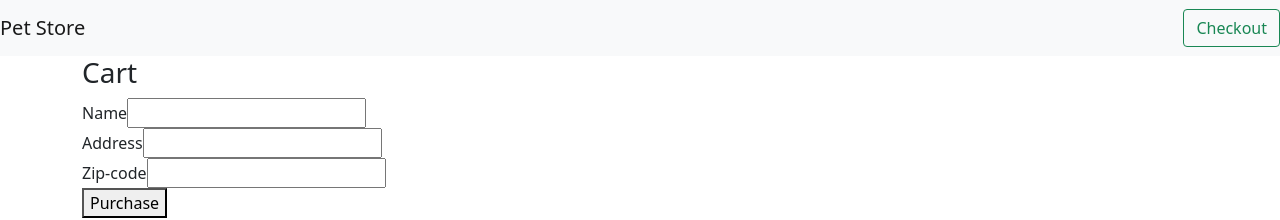
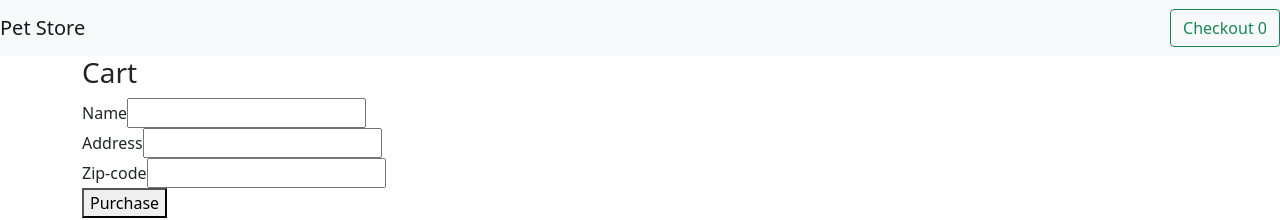
Before and after one commit to Frepacha/FE21-AngularDay2-Delgado-Gregor, an Angular app in the folder Petshop/: page /cart in a window 1280 px wide. Shown: the top 220 px of the page. Built offline with nearby package versions, Linux system fonts and the light colour scheme.

Commit message:
i added the chackout itemLength

```diff
--- a/Petshop/src/app/cart.service.ts
+++ b/Petshop/src/app/cart.service.ts
@@ -23,4 +23,9 @@ export class CartService {
     this.petitems = [];
     return this.petitems;
   }
+
+  // tslint:disable-next-line: typedef
+  itemsLength(){
+    return this.petitems.length;
+  }
 }
--- a/Petshop/src/app/navbar/navbar.component.html
+++ b/Petshop/src/app/navbar/navbar.component.html
@@ -2,6 +2,6 @@
 
     <a class="navbar-brand">Pet Store</a>
 
-    <button class="btn btn-outline-success my-2 my-sm-0" type="submit" routerLink="/cart">Checkout</button>
+    <button class="btn btn-outline-success my-2 my-sm-0" type="submit" routerLink="/cart">Checkout {{ cartLength }}</button>
 
 </nav>
--- a/Petshop/src/app/navbar/navbar.component.ts
+++ b/Petshop/src/app/navbar/navbar.component.ts
@@ -1,15 +1,20 @@
-import { Component, OnInit } from '@angular/core';
+import { Component, OnInit, DoCheck } from '@angular/core';
+import { CartService } from '../cart.service';
 
 @Component({
   selector: 'app-navbar',
   templateUrl: './navbar.component.html',
   styleUrls: ['./navbar.component.css']
 })
-export class NavbarComponent implements OnInit {
-
-  constructor() { }
+export class NavbarComponent implements OnInit, DoCheck {
+cartLength;
+  constructor(private cartService: CartService) { }
 
   ngOnInit(): void {
   }
 
+  // tslint:disable-next-line: typedef
+  ngDoCheck(){
+    this.cartLength = this.cartService.itemsLength();
+  }
 }
```
